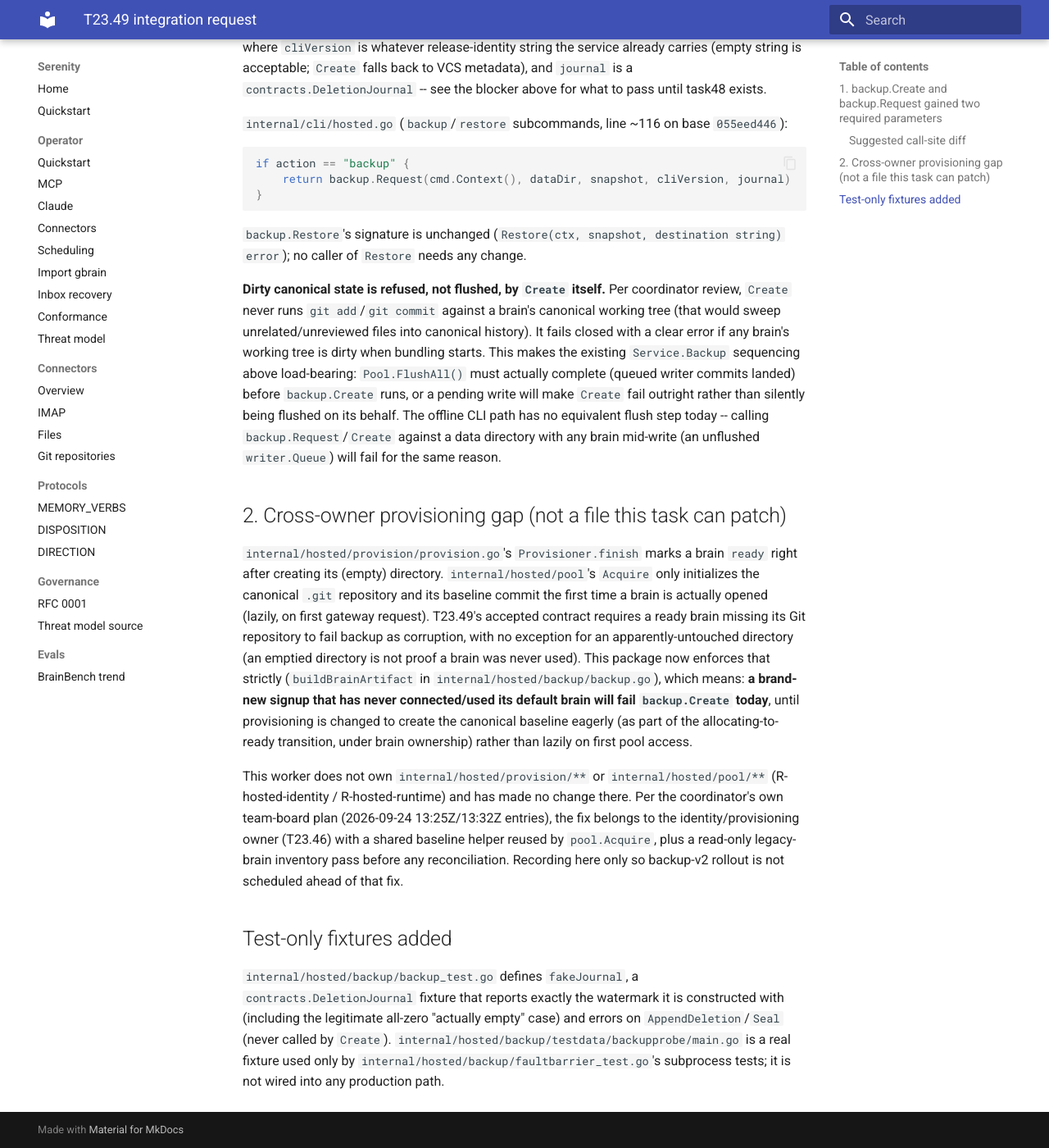
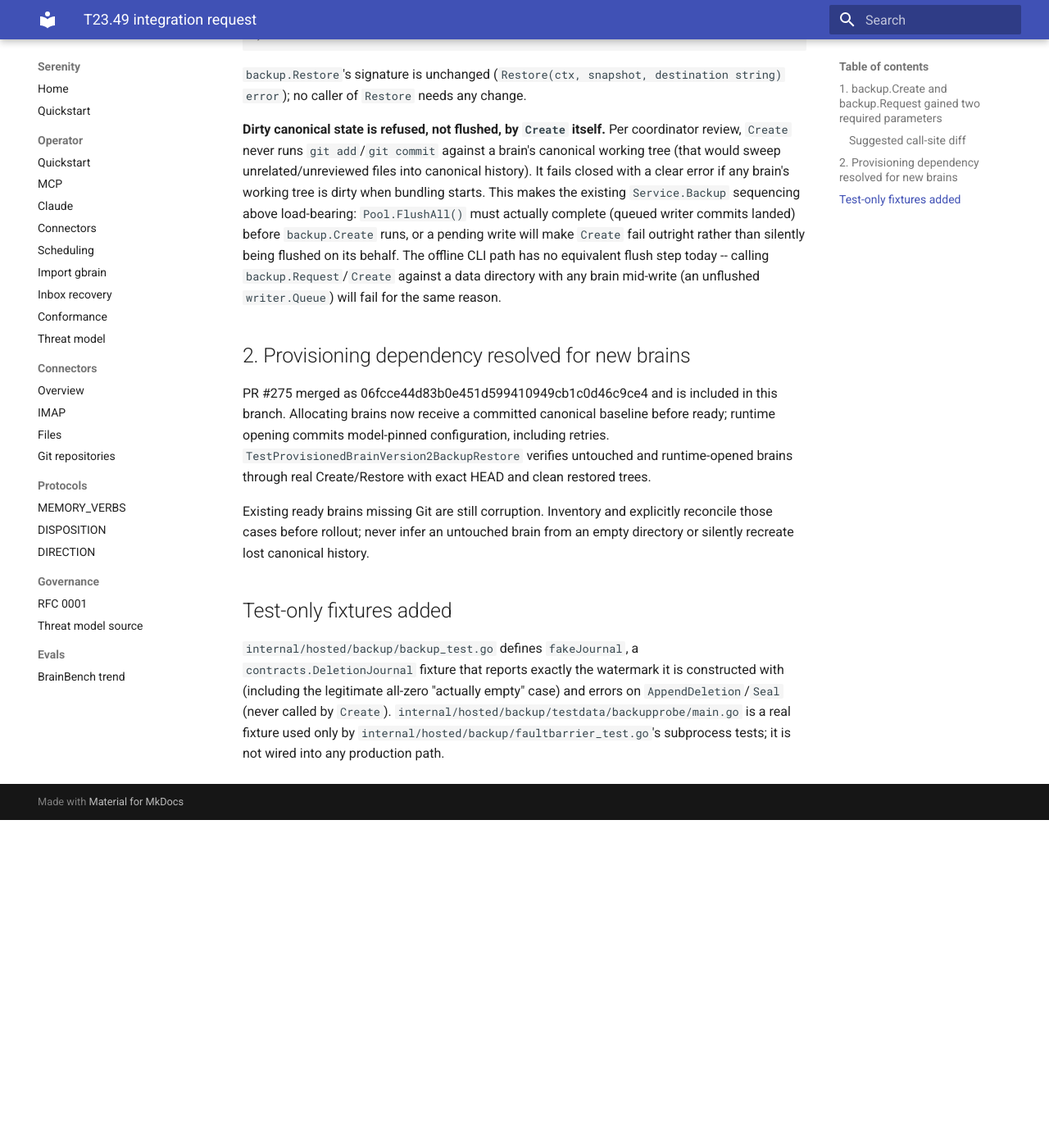
Before and after one commit to sirerun/serenity, an MkDocs documentation site: the page built from docs/launch/evidence/T23.49/integration-request.md, in a window 1280 px wide and 1400 px high, scrolled down 1534 px. Shown: the whole window at 82% size. Built offline with MkDocs 1.6.1 and Material for MkDocs 9.7.7, drawn with Linux system fonts in a browser that asks for light colours; after the commit the page ends 2534 px from its top, so only the background shows below that; some of the changed text lies outside the part shown.

Commit message:
docs(hosted): close new-brain backup dependency and retain real journal gate

```diff
--- a/docs/launch/evidence/T23.49/integration-request.md
+++ b/docs/launch/evidence/T23.49/integration-request.md
@@ -37,20 +37,10 @@
   does not exist yet**, so there is currently no legitimate value either
   caller can supply. This is the actual current state, not a testing gap:
   until task48 ships, `Service.Backup` and `serenity hosted backup` cannot
-  produce a manifest with a real watermark. Recommended interim options, in
-  order of preference:
-  1. Block `Service.Backup` / the CLI `backup` action from running until
-     task48's adapter is wired (return a clear "backup not yet available"
-     error at the call site) -- keeps this explicitly `BLOCKED`, matches the
-     dependency graph (`K[49] --> P[52]`, `D[48] --> P[52]`) already showing
-     48 gates the later purge/backup-ops task.
-  2. If David/coordinator wants `Create` exercisable in production before
-     task48 lands, an explicit, clearly-labeled "no deletions have ever run
-     on this host" journal implementation could be wired *by the integrator*
-     with a recorded, reviewed rationale -- this worker will not author that
-     implementation itself, since silently normalizing "no journal" to
-     "empty journal" from inside this package is exactly the fabrication the
-     coordinator's review flagged.
+  produce a manifest with a real watermark. Keep this draft unmerged until the
+  real adapter and call-site wiring are ready. Do not replace the journal with
+  a claimed empty history, and do not disable working production backups merely
+  to make this draft compile. A recorded rationale is not journal evidence.
 
 ### Suggested call-site diff
 
@@ -98,29 +88,17 @@
 data directory with any brain mid-write (an unflushed `writer.Queue`) will
 fail for the same reason.
 
-## 2. Cross-owner provisioning gap (not a file this task can patch)
+## 2. Provisioning dependency resolved for new brains
 
-`internal/hosted/provision/provision.go`'s `Provisioner.finish` marks a brain
-`ready` right after creating its (empty) directory. `internal/hosted/pool`'s
-`Acquire` only initializes the canonical `.git` repository and its baseline
-commit the first time a brain is actually opened (lazily, on first gateway
-request). T23.49's accepted contract requires a ready brain missing its Git
-repository to fail backup as corruption, with no exception for an
-apparently-untouched directory (an emptied directory is not proof a brain
-was never used). This package now enforces that strictly
-(`buildBrainArtifact` in `internal/hosted/backup/backup.go`), which means:
-**a brand-new signup that has never connected/used its default brain will
-fail `backup.Create` today**, until provisioning is changed to create the
-canonical baseline eagerly (as part of the allocating-to-ready transition,
-under brain ownership) rather than lazily on first pool access.
+PR #275 merged as 06fcce44d83b0e451d599410949cb1c0d46c9ce4 and is included in
+this branch. Allocating brains now receive a committed canonical baseline before
+ready; runtime opening commits model-pinned configuration, including retries.
+`TestProvisionedBrainVersion2BackupRestore` verifies untouched and runtime-opened
+brains through real Create/Restore with exact HEAD and clean restored trees.
 
-This worker does not own `internal/hosted/provision/**` or
-`internal/hosted/pool/**` (R-hosted-identity / R-hosted-runtime) and has made
-no change there. Per the coordinator's own team-board plan (2026-09-24
-13:25Z/13:32Z entries), the fix belongs to the identity/provisioning owner
-(T23.46) with a shared baseline helper reused by `pool.Acquire`, plus a
-read-only legacy-brain inventory pass before any reconciliation. Recording
-here only so backup-v2 rollout is not scheduled ahead of that fix.
+Existing ready brains missing Git are still corruption. Inventory and explicitly
+reconcile those cases before rollout; never infer an untouched brain from an
+empty directory or silently recreate lost canonical history.
 
 ## Test-only fixtures added
 
```
Also changed, not shown: docs/launch/evidence/T23.49/result.json (+13 -9 lines).
